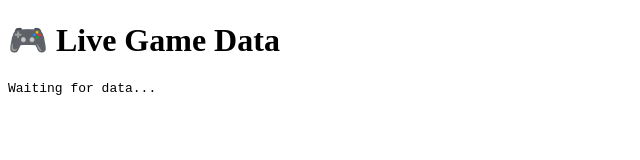
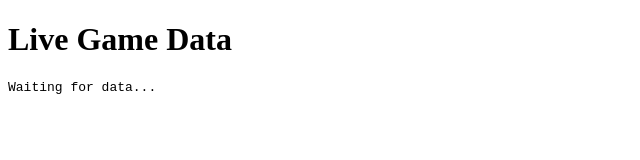
Before and after one commit to seanmarasigan/League-of-Legends-Tooltips, a website: page src/index.html in a window 1280 px wide. Shown: the whole page, without its empty margins (0-640 px from the left). Drawn offline with Linux system fonts and the light colour scheme.

Commit message:
update test index

```diff
--- a/src/index.html
+++ b/src/index.html
@@ -3,10 +3,10 @@
 <html lang="en">
 <head>
   <meta charset="UTF-8">
-  <title>Live LoL Tips</title>
+  <title>Live Data</title>
 </head>
 <body>
-  <h1>🎮 Live Game Data</h1>
+  <h1>Live Game Data</h1>
   <pre id="dataDisplay">Waiting for data...</pre>
 
   <script>
```
